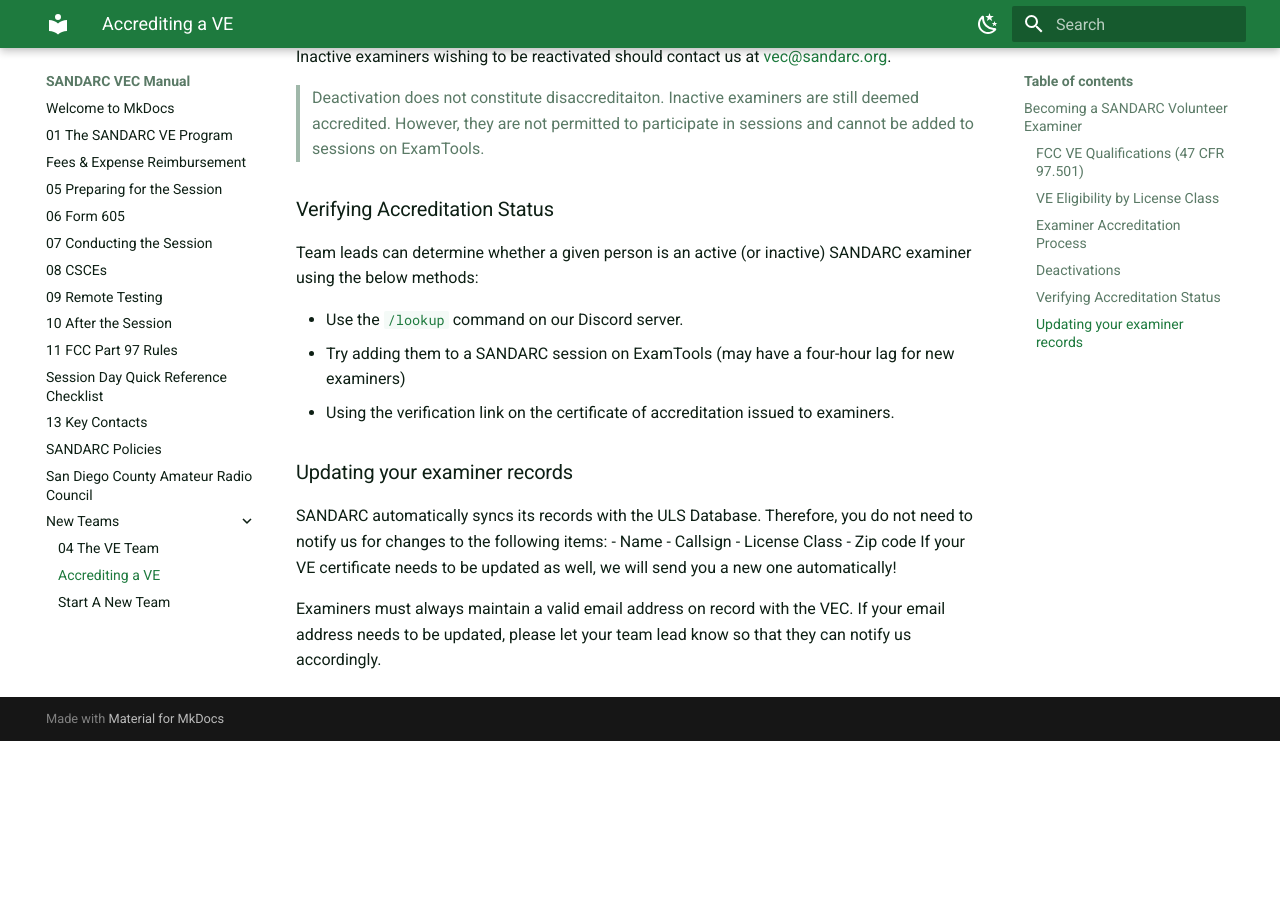
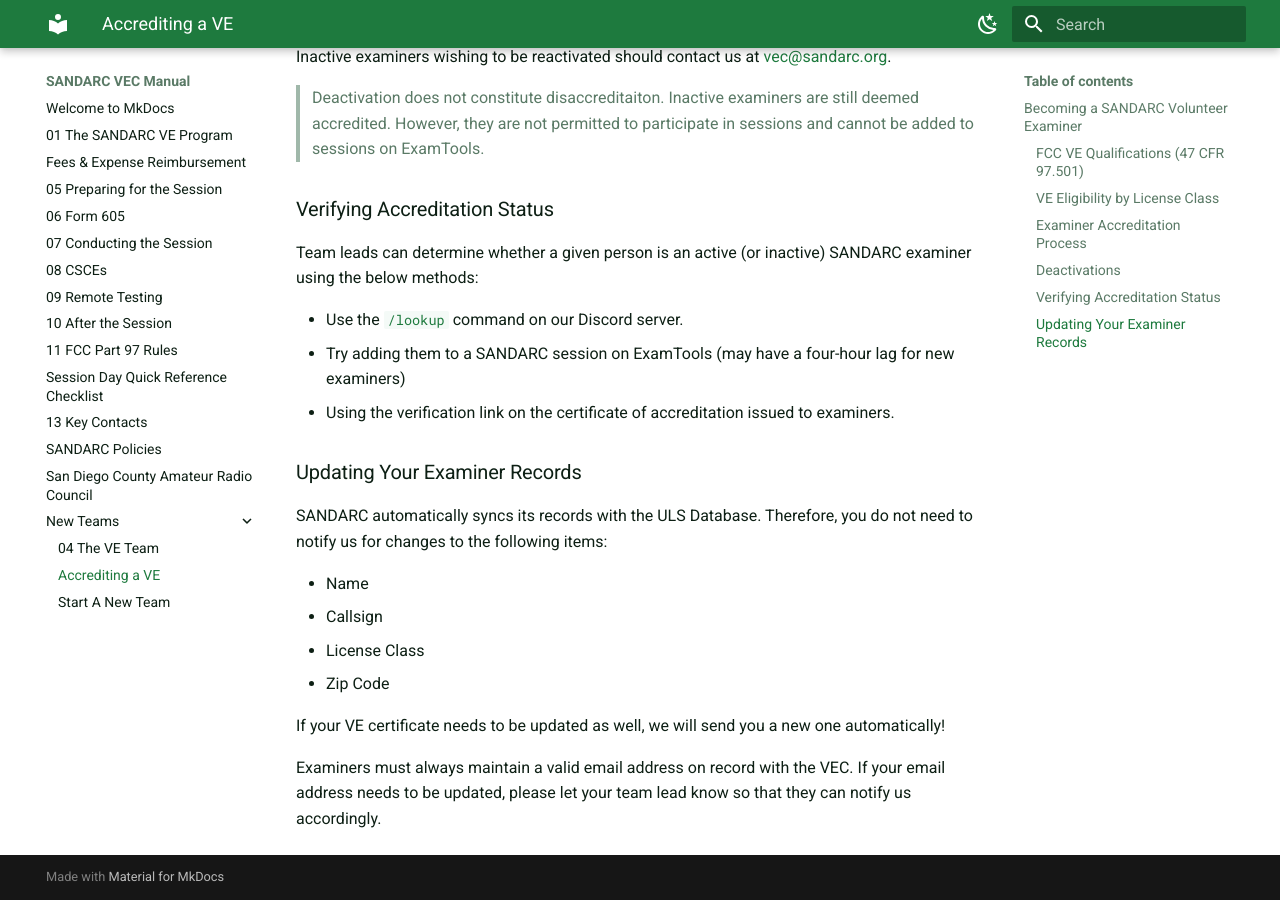
Before and after one commit to SANDARC-VEC/manual, an MkDocs documentation site: the page built from docs/New-Teams/Accrediting_a_VE.md, in a window 1280 px wide and 900 px high, scrolled down 1483 px. Built offline with MkDocs 1.6.1 and Material for MkDocs 9.7.7, drawn with Linux system fonts in a browser that asks for light colours; before the commit the page ends 2224 px from its top, so only the background shows below that; some of the changed text lies outside the part shown.

Commit message:
FIX typo

```diff
--- a/docs/New-Teams/Accrediting_a_VE.md
+++ b/docs/New-Teams/Accrediting_a_VE.md
@@ -16,7 +16,7 @@
 | Advanced Class      | Elements 2 and 3     |
 | Amateur Extra Class | Elements 2, 3, and 4 |
 
-Those holding a technician class license may not take part in administering or grading exams.
+Those holding a Technician class license may not take part in administering or grading exams.
 However, they may assist with tasks such as responding to inquiries, setting up the exam room or printing exam materials.
 
 ### Examiner Accreditation Process
@@ -56,13 +56,15 @@
 - Try adding them to a SANDARC session on ExamTools (may have a four-hour lag for new examiners)
 - Using the verification link on the certificate of accreditation issued to examiners.
 
-### Updating your examiner records
+### Updating Your Examiner Records
 
 SANDARC automatically syncs its records with the ULS Database. Therefore, you do not need to notify us for changes to the following items:
+
 - Name
 - Callsign
 - License Class
-- Zip code
+- Zip Code
+
 If your VE certificate needs to be updated as well, we will send you a new one automatically!
 
 Examiners must always maintain a valid email address on record with the VEC.
```
